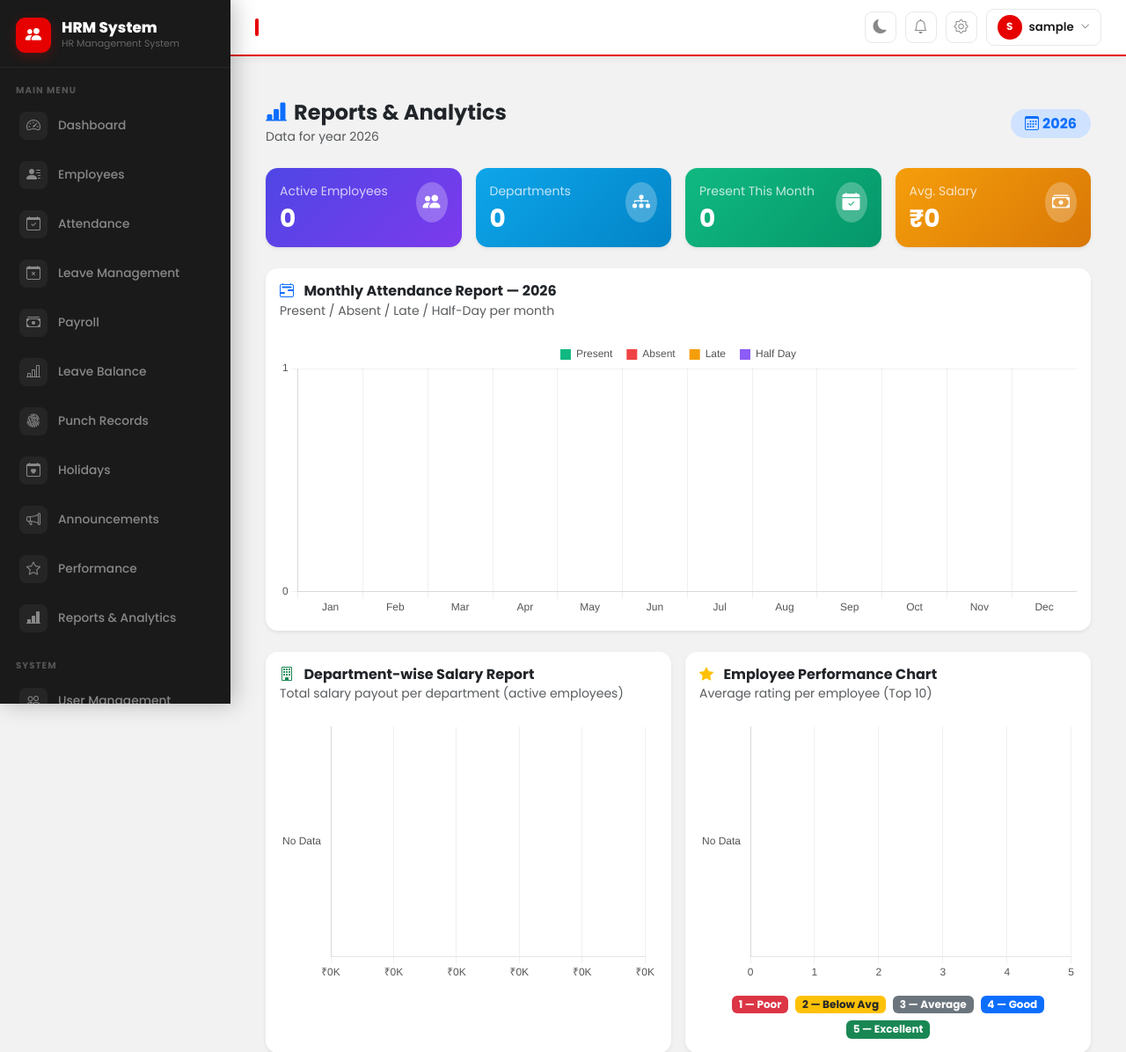
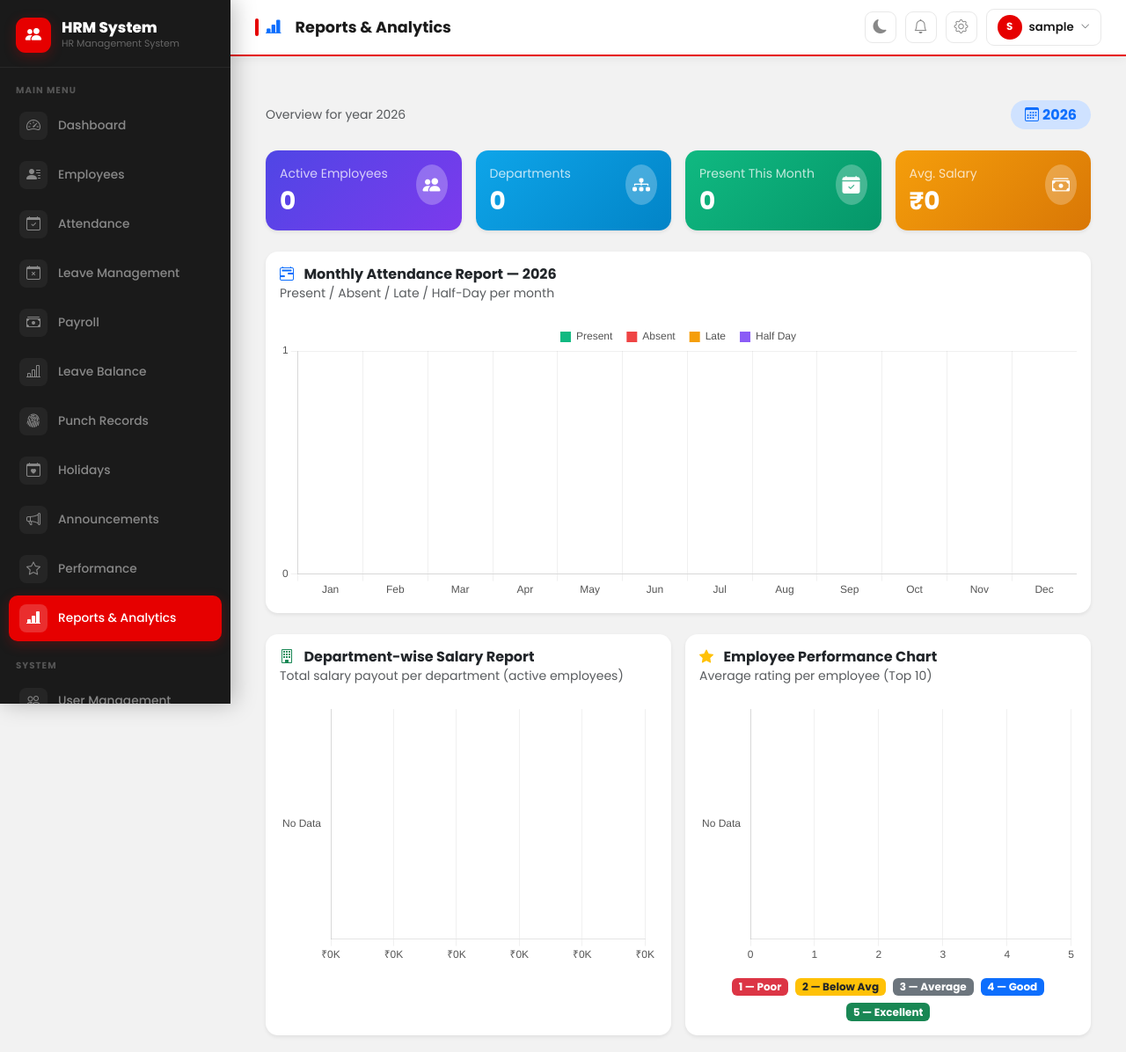
Before and after one commit to muthupalpandiyan12-hub/hrm-django, a Django app: page /core/reports/ in a window 1280 px wide. Shown: the top 1196 px of the page at 88% size. Run offline with Django 4.2, Linux system fonts and the light colour scheme; the visitor is signed in with stand-in values (Sample User, id 1); data that the repository does not hold is empty.

Commit message:
Fix reports page: add topbar title, active nav highlight, fix Sign Out POST
Co-Authored-By: Claude Sonnet 4.6 <noreply@anthropic.com>

```diff
--- a/templates/core/reports.html
+++ b/templates/core/reports.html
@@ -1,15 +1,14 @@
 {% extends 'base.html' %}
 {% block title %}Reports & Analytics{% endblock %}
+{% block page_title %}<i class="bi bi-bar-chart-line-fill text-primary me-2"></i>Reports & Analytics{% endblock %}
+{% block nav_reports %}active{% endblock %}
 
 {% block content %}
 <div class="container-fluid py-4">
 
   <!-- Page Header -->
   <div class="d-flex align-items-center justify-content-between mb-4 flex-wrap gap-2">
-    <div>
-      <h4 class="fw-bold mb-0"><i class="bi bi-bar-chart-line-fill text-primary me-2"></i>Reports & Analytics</h4>
-      <small class="text-muted">Data for year {{ current_year }}</small>
-    </div>
+    <small class="text-muted">Overview for year {{ current_year }}</small>
     <span class="badge bg-primary-subtle text-primary fs-6 px-3 py-2 rounded-pill">
       <i class="bi bi-calendar3 me-1"></i>{{ current_year }}
     </span>
```
